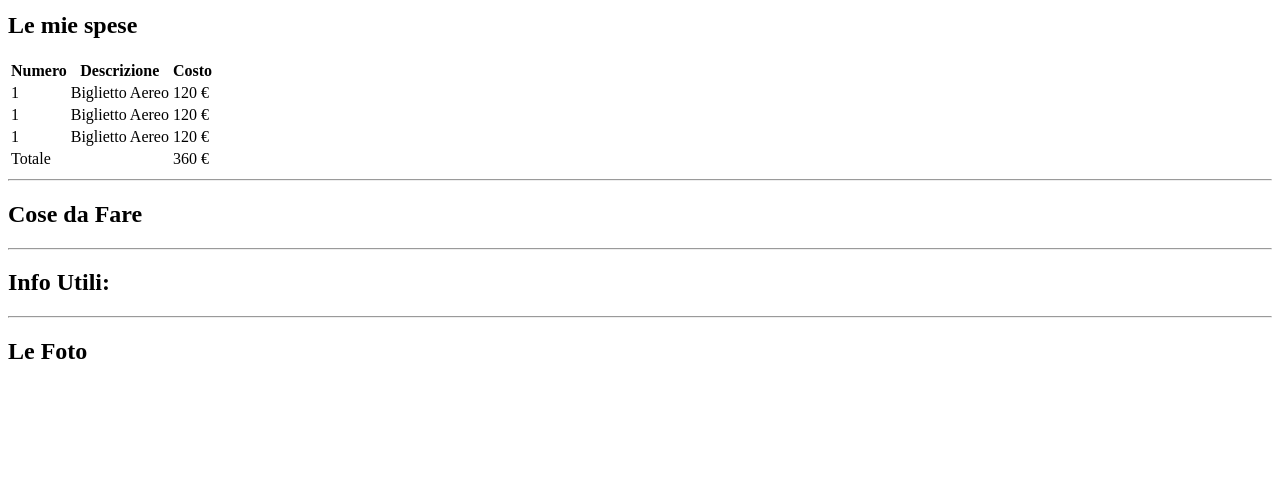
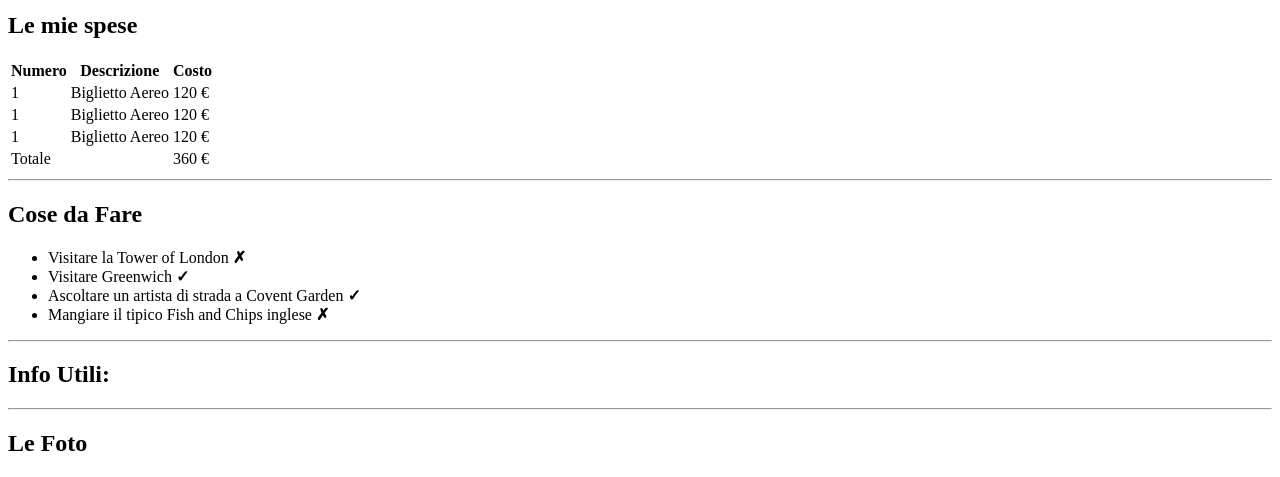
Before and after one commit to EgidioSperanza/html-london-trip, a plain HTML site: page index.html in a window 1280 px wide. Shown: the part 702-1179 px from the top of the page. Before the commit the page ends 1087 px from the top, so only its background shows below. Drawn offline with Linux system fonts and the light colour scheme.

Commit message:
Inserita sezione cose da fare

```diff
--- a/index.html
+++ b/index.html
@@ -64,7 +64,12 @@
     <section>
         <!-- START TO DO -->
         <h2>Cose da Fare</h2>
-
+        <ul>
+            <li>Visitare la Tower of London <b>&cross;</b></li>
+            <li>Visitare Greenwich <b>&check;</b></li>
+            <li>Ascoltare un artista di strada a Covent Garden <b>&check;</b></li>
+            <li>Mangiare il tipico Fish and Chips inglese <b>&cross;</b></li>
+        </ul>
         <!-- END TO DO -->
 
         <hr>
```
